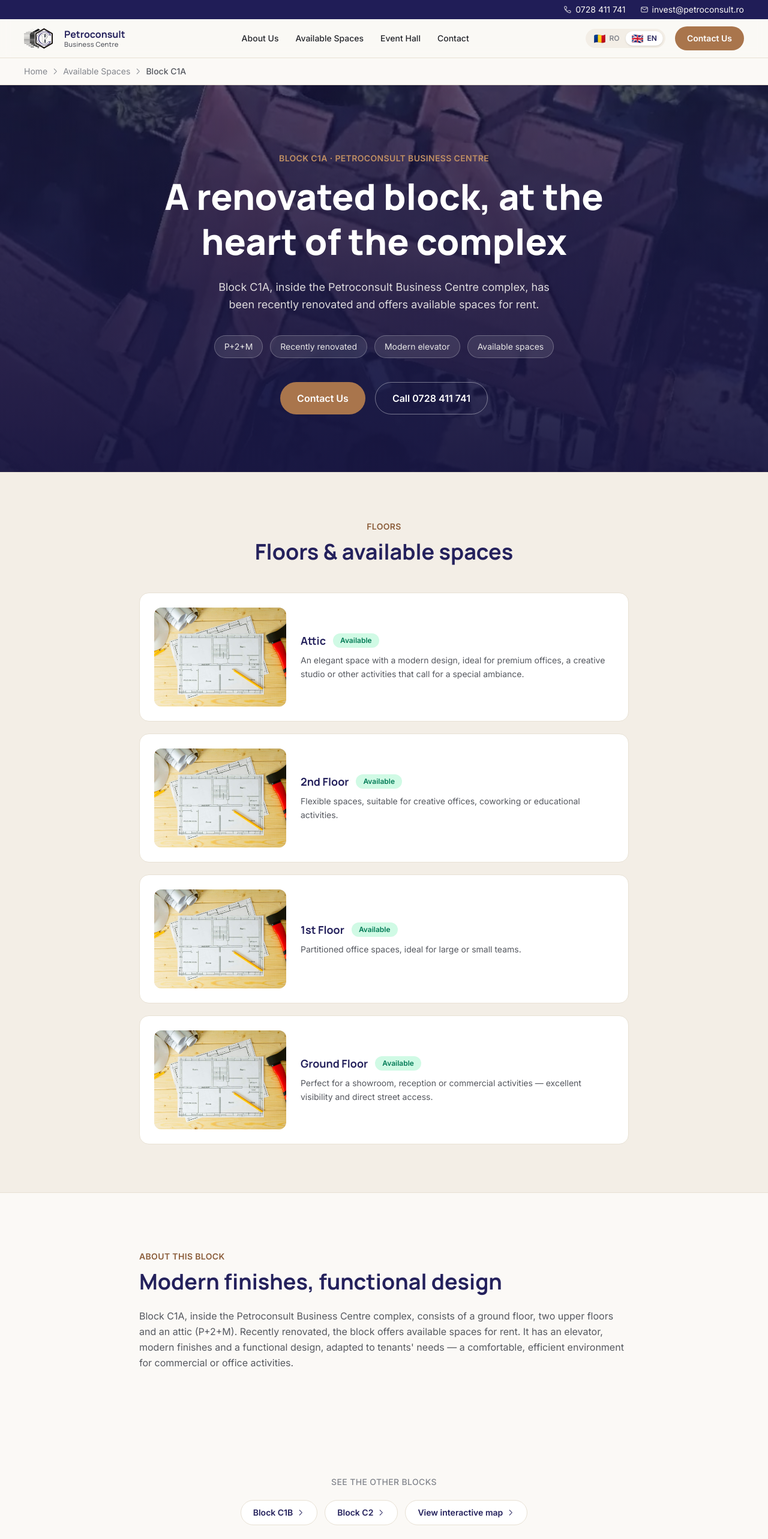
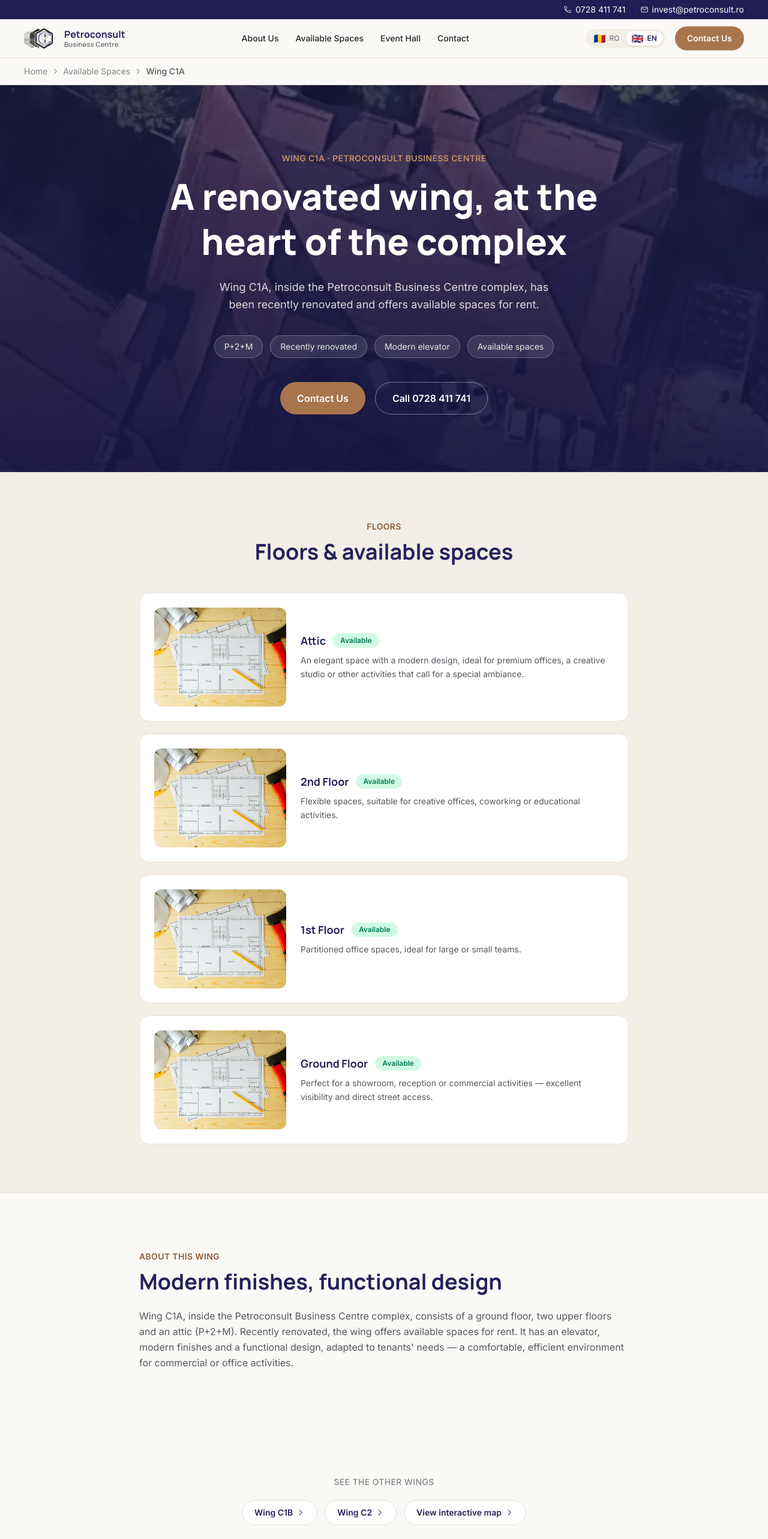
Before and after one commit to alphariada/petroconsult, a Next.js app: page /corp/corp-c1a in a window 1280 px wide. Shown: the top 2566 px of the page at 60% size. Built offline with nearby package versions, Linux system fonts and the light colour scheme.

Commit message:
Rename "Block" to "Wing" throughout the English translation
More natural English for the C1A/C1B/C2 sections of one connected
complex around a shared courtyard.

```diff
--- a/src/locales/en.js
+++ b/src/locales/en.js
@@ -4,9 +4,9 @@
     spatiiDisponibile: "Available Spaces",
     salaEvenimente: "Event Hall",
     contact: "Contact",
-    corpC1A: "Block C1A",
-    corpC1B: "Block C1B",
-    corpC2: "Block C2",
+    corpC1A: "Wing C1A",
+    corpC1B: "Wing C1B",
+    corpC2: "Wing C2",
   },
   common: {
     tagline: "Thinking and investing in the future!",
@@ -19,7 +19,7 @@
   },
   footer: {
     menu: "Menu",
-    corpuriCladirii: "Blocks",
+    corpuriCladirii: "Wings",
     contact: "Contact",
     rights: "Petroconsult Business Centre. All rights reserved.",
     privacyPolicy: "Privacy Policy",
@@ -27,12 +27,12 @@
   home: {
     heroEyebrow: "Petroconsult Business Centre · Ploiești",
     heroSubtitle:
-      "Modern office spaces, renovated in 2024, in the center of Ploiești. Three blocks, over 8,000 sqm, ready for your business.",
+      "Modern office spaces, renovated in 2024, in the center of Ploiești. Three wings, over 8,000 sqm, ready for your business.",
     spatiiDisponibileBtn: "Available Spaces",
     despreNoiBtn: "About Us",
     stats: {
       totalArea: "total area",
-      corpuri: "blocks",
+      corpuri: "wings",
       renovare: "fully renovated",
       saleEvenimente: "people, event hall",
     },
@@ -50,7 +50,7 @@
       },
       renovated: {
         title: "Fully renovated spaces",
-        desc: "Blocks modernized in 2024, with premium finishes, air conditioning, central heating, high-speed internet and an elevator — ready to host any type of activity.",
+        desc: "Wings modernized in 2024, with premium finishes, air conditioning, central heating, high-speed internet and an elevator — ready to host any type of activity.",
       },
       courtyard: {
         title: "Inner courtyard & private parking",
@@ -58,15 +58,15 @@
       },
     },
     partnersLabel: "Companies operating at Petroconsult Business Centre",
-    corpuriEyebrow: "Blocks",
-    corpuriTitle: "Three blocks, one address",
+    corpuriEyebrow: "Wings",
+    corpuriTitle: "Three wings, one address",
     corpuriText:
-      "The Petroconsult Business Centre complex is made up of three blocks — C1A, C1B and C2 — each with floor plans, areas and floors available for rent.",
+      "The Petroconsult Business Centre complex is made up of three wings — C1A, C1B and C2 — each with floor plans, areas and floors available for rent.",
     corpuriMapBadge: "View interactive map",
     salaEyebrow: "Event hall",
     salaTitle: "A space for up to 150 people",
     salaText:
-      "Host conferences, training sessions or corporate events in our hall in Block C1B, on the ground floor — a flexible, easily accessible space, suitable for large-scale events.",
+      "Host conferences, training sessions or corporate events in our hall in Wing C1B, on the ground floor — a flexible, easily accessible space, suitable for large-scale events.",
     salaLink: "Details about the event hall",
     ctaTitle: "Let's find the right space for your business",
     ctaText:
@@ -82,14 +82,14 @@
       "SC Petroconsult Invest SRL is part of the Petroconsult Group — one of the first Romanian companies founded after the Revolution. For over three decades, we've been constantly investing in the rehabilitation and modernization of our real estate portfolio in the center of Ploiești.",
     heroFacts: [
       "8,000 sqm managed",
-      "3 blocks",
+      "3 wings",
       "fully renovated in 2024",
       "protocol office for 20 people",
     ],
     cineSuntemEyebrow: "Who we are",
     cineSuntemTitle: "The former IPIP SA headquarters, reinvented for today's businesses",
     p1: "SC Petroconsult Invest SRL is part of the Petroconsult group, one of the first companies founded in Romania after the Revolution. Since then, the company has grown steadily, investing continuously in the rehabilitation of its properties.",
-    p2: "The building at 18 Diligenței St. — the former headquarters of IPIP SA — has, through successive rehabilitations, become one of the landmark addresses of Ploiești. Today it houses Petroconsult Business Centre: three blocks, over 8,000 sqm of modern space, right in the city center.",
+    p2: "The building at 18 Diligenței St. — the former headquarters of IPIP SA — has, through successive rehabilitations, become one of the landmark addresses of Ploiești. Today it houses Petroconsult Business Centre: three wings, over 8,000 sqm of modern space, right in the city center.",
     p3: "Reception with 24/7 secured access, private parking with a barrier, a kitchen and modern common areas, plus a protocol office for up to 20 people — all designed for companies that want a representative headquarters. We offer for rent offices, spaces for consulting firms, IT, financial services and other commercial activities, in a dynamic business environment, right in the center of Ploiești.",
     planuriLink: "See available floor plans",
     diferentiazaEyebrow: "What sets us apart",
@@ -109,10 +109,10 @@
       },
     },
     portofoliuEyebrow: "Our portfolio",
-    portofoliuTitle: "Three blocks, one business complex",
+    portofoliuTitle: "Three wings, one business complex",
     portofoliuMapBadge: "View interactive map",
     portofoliuMapText:
-      "The complex is made up of three blocks — C1A, C1B and C2 — grouped around the same inner courtyard. Explore the interactive map to see the floors, plans and available offices in each block.",
+      "The complex is made up of three wings — C1A, C1B and C2 — grouped around the same inner courtyard. Explore the interactive map to see the floors, plans and available offices in each wing.",
     companiiEyebrow: "Companies who chose us",
     companiiTitle: "The trust of those who work here, every day",
     testimonials: {
@@ -136,16 +136,16 @@
   salaEvenimente: {
     metaTitle: "Event Hall",
     metaDescription:
-      "Petroconsult Business Centre event hall, Block C1B, ground floor — a space for up to 150 people, suitable for conferences, training sessions and corporate events, in the center of Ploiești.",
-    heroEyebrow: "Event Hall · Block C1B",
+      "Petroconsult Business Centre event hall, Wing C1B, ground floor — a space for up to 150 people, suitable for conferences, training sessions and corporate events, in the center of Ploiești.",
+    heroEyebrow: "Event Hall · Wing C1B",
     heroTitle: "A modern hall for up to 150 people, in the heart of Ploiești",
     heroText:
-      "Host conferences, training sessions and corporate events in a spacious, easily accessible venue on the ground floor of Block C1B at Petroconsult Business Centre.",
-    heroFacts: ["Up to 150 people", "Ground floor, Block C1B", "Step-free access", "Private parking included"],
+      "Host conferences, training sessions and corporate events in a spacious, easily accessible venue on the ground floor of Wing C1B at Petroconsult Business Centre.",
+    heroFacts: ["Up to 150 people", "Ground floor, Wing C1B", "Step-free access", "Private parking included"],
     introEyebrow: "About the hall",
     introTitle: "The right space for your event",
     introText:
-      "The Petroconsult event hall occupies the ground floor of Block C1B, in a complex fully renovated in 2024, right in the center of Ploiești. Its generous layout adapts to conferences, training sessions, product launches or large corporate gatherings.",
+      "The Petroconsult event hall occupies the ground floor of Wing C1B, in a complex fully renovated in 2024, right in the center of Ploiești. Its generous layout adapts to conferences, training sessions, product launches or large corporate gatherings.",
     checklist: [
       "Capacity of up to 150 people, configurable to fit your event",
       "Direct, step-free access from the ground floor, suitable for any audience",
@@ -161,19 +161,19 @@
   spatiiDisponibile: {
     metaTitle: "Available Spaces",
     metaDescription:
-      "Explore the interactive map of the Petroconsult Business Centre complex — three blocks, over 8,000 sqm, in the center of Ploiești. Pick a block to see available floors and offices.",
+      "Explore the interactive map of the Petroconsult Business Centre complex — three wings, over 8,000 sqm, in the center of Ploiești. Pick a wing to see available floors and offices.",
     heroEyebrow: "Available Spaces",
     heroTitle: "Explore the Petroconsult Business Centre complex",
     heroText:
-      "The complex is made up of three blocks — C1A, C1B and C2 — connected to each other and grouped around the same inner courtyard. Pick a block on the map to see its floors, plans and available offices.",
-    mapHint: "Tap a block to see its available spaces",
-    mapAriaLabel: "Interactive map of the Petroconsult Business Centre blocks",
+      "The complex is made up of three wings — C1A, C1B and C2 — connected to each other and grouped around the same inner courtyard. Pick a wing on the map to see its floors, plans and available offices.",
+    mapHint: "Tap a wing to see its available spaces",
+    mapAriaLabel: "Interactive map of the Petroconsult Business Centre wings",
     areas: {
       curteInterioara: "Inner Courtyard",
       parcareFata: "Parking",
     },
     ctaTitle: "Can't find what you're looking for on the map?",
-    ctaText: "Write or call us — we'll tell you exactly what's available right now, in every block.",
+    ctaText: "Write or call us — we'll tell you exactly what's available right now, in every wing.",
   },
   contact: {
     metaTitle: "Contact",
@@ -203,20 +203,20 @@
     floorsEyebrow: "Floors",
     floorsTitle: "Floors & available spaces",
     viewMapBtn: "View interactive map",
-    otherCorpuriLabel: "See the other blocks",
+    otherCorpuriLabel: "See the other wings",
     availableBadge: "Available",
     c1a: {
       metaDescription:
-        "Block C1A, Petroconsult Business Centre — P+2+M, recently renovated, inside the complex in the center of Ploiești. See its floors and space availability.",
-      heroEyebrow: "Block C1A · Petroconsult Business Centre",
-      heroTitle: "A renovated block, at the heart of the complex",
+        "Wing C1A, Petroconsult Business Centre — P+2+M, recently renovated, inside the complex in the center of Ploiești. See its floors and space availability.",
+      heroEyebrow: "Wing C1A · Petroconsult Business Centre",
+      heroTitle: "A renovated wing, at the heart of the complex",
       heroText:
-        "Block C1A, inside the Petroconsult Business Centre complex, has been recently renovated and offers available spaces for rent.",
+        "Wing C1A, inside the Petroconsult Business Centre complex, has been recently renovated and offers available spaces for rent.",
       heroFacts: ["P+2+M", "Recently renovated", "Modern elevator", "Available spaces"],
-      introEyebrow: "About this block",
+      introEyebrow: "About this wing",
       introTitle: "Modern finishes, functional design",
       introText:
-        "Block C1A, inside the Petroconsult Business Centre complex, consists of a ground floor, two upper floors and an attic (P+2+M). Recently renovated, the block offers available spaces for rent. It has an elevator, modern finishes and a functional design, adapted to tenants' needs — a comfortable, efficient environment for commercial or office activities.",
+        "Wing C1A, inside the Petroconsult Business Centre complex, consists of a ground floor, two upper floors and an attic (P+2+M). Recently renovated, the wing offers available spaces for rent. It has an elevator, modern finishes and a functional design, adapted to tenants' needs — a comfortable, efficient environment for commercial or office activities.",
       floors: [
         {
           title: "Attic",
@@ -238,16 +238,16 @@
     },
     c1b: {
       metaDescription:
-        "Block C1B, Petroconsult Business Centre — D+P+2+M, over 4,000 sqm, fully renovated in 2024, in the center of Ploiești. See its floors and space availability.",
-      heroEyebrow: "Block C1B · Petroconsult Business Centre",
+        "Wing C1B, Petroconsult Business Centre — D+P+2+M, over 4,000 sqm, fully renovated in 2024, in the center of Ploiești. See its floors and space availability.",
+      heroEyebrow: "Wing C1B · Petroconsult Business Centre",
       heroTitle: "Over 4,000 sqm of modern space, fully renovated in 2024",
       heroText:
-        "Block C1B, inside the Petroconsult Business Centre complex, offers spacious, flexible areas, ideal for offices, company headquarters or showrooms.",
+        "Wing C1B, inside the Petroconsult Business Centre complex, offers spacious, flexible areas, ideal for offices, company headquarters or showrooms.",
       heroFacts: ["D+P+2+M", "Fully renovated in 2024", "4,000+ sqm", "New elevator"],
-      introEyebrow: "About this block",
-      introTitle: "A block fully renovated in 2024",
+      introEyebrow: "About this wing",
+      introTitle: "A wing fully renovated in 2024",
       introText:
-        "Block C1B, inside the Petroconsult Business Centre complex, consists of a basement, ground floor, two upper floors and an attic (D+P+2+M). Fully renovated in 2024, it offers over 4,000 sqm of modern, flexible spaces — ideal for offices, company headquarters, showrooms or other commercial activities.",
+        "Wing C1B, inside the Petroconsult Business Centre complex, consists of a basement, ground floor, two upper floors and an attic (D+P+2+M). Fully renovated in 2024, it offers over 4,000 sqm of modern, flexible spaces — ideal for offices, company headquarters, showrooms or other commercial activities.",
       features: [
         "Fully modernized building in 2024",
         "New elevator, making access between floors easier",
@@ -281,13 +281,13 @@
     },
     c2: {
       metaDescription:
-        "Block C2, Petroconsult Business Centre — modern spaces in the complex's inner courtyard, in the center of Ploiești. See its floors and space availability.",
-      heroEyebrow: "Block C2 · Petroconsult Business Centre",
+        "Wing C2, Petroconsult Business Centre — modern spaces in the complex's inner courtyard, in the center of Ploiești. See its floors and space availability.",
+      heroEyebrow: "Wing C2 · Petroconsult Business Centre",
       heroTitle: "Exclusive spaces, in the complex's inner courtyard",
       heroText:
-        "Block C2 offers modern spaces for rent in the inner courtyard of the Petroconsult Business Centre complex, right in the center of Ploiești.",
+        "Wing C2 offers modern spaces for rent in the inner courtyard of the Petroconsult Business Centre complex, right in the center of Ploiești.",
       heroFacts: ["Complex's inner courtyard", "Controlled access", "Available spaces"],
-      introEyebrow: "About this block",
+      introEyebrow: "About this wing",
       introTitle: "A private, quiet business environment",
       introText:
         "We offer for rent modern spaces in Building C2, part of the Petroconsult Business Centre complex, located in the complex's inner courtyard, in the center of Ploiești. An exclusive location with a dynamic business environment, ideal for offices, consulting firms, financial services or other commercial activities.",
```
